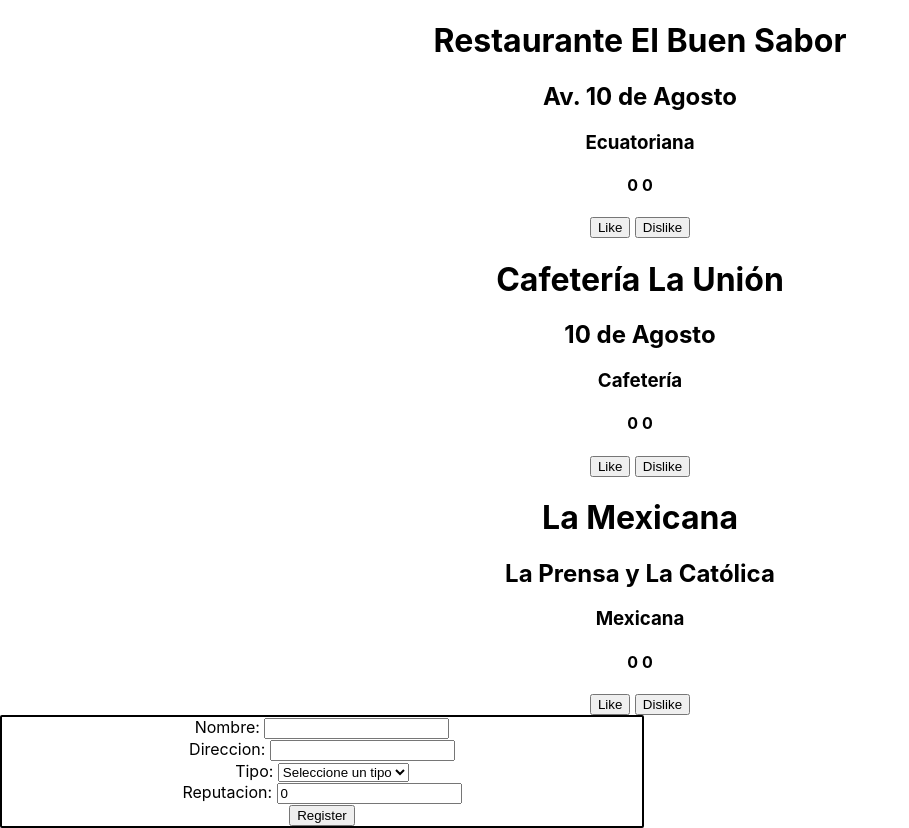
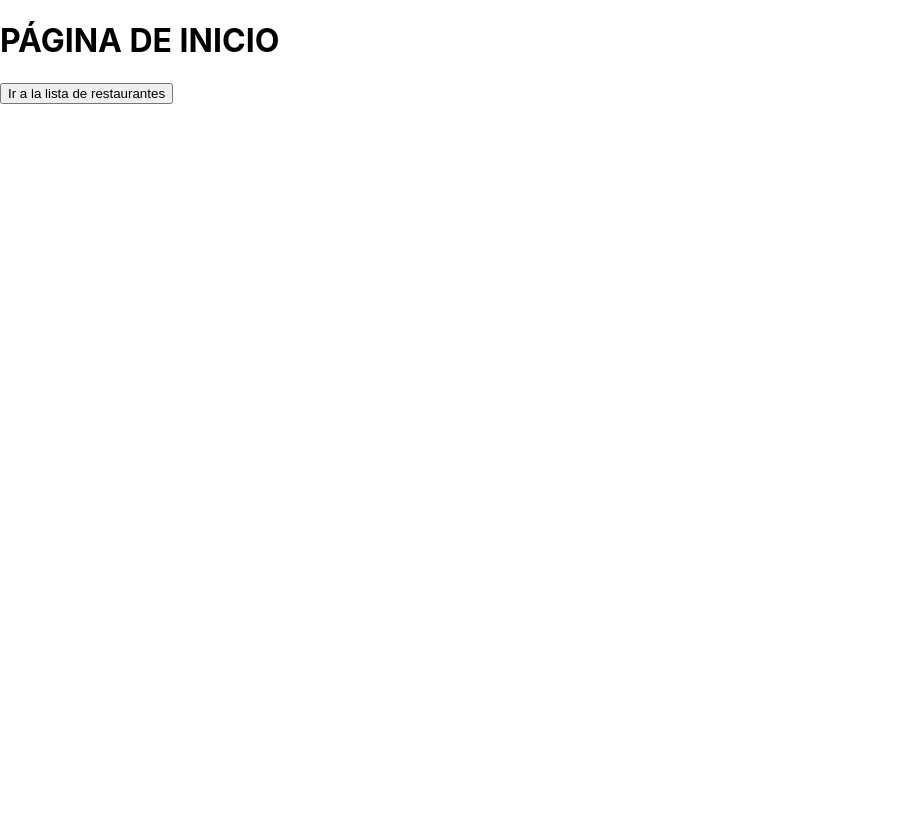
Before and after one commit to dannyguaman/2025-A-Proyecto_de_clase, a React (Create React App) app in the folder nanec_funcional1/: page / in a window 1280 px wide. Shown: the whole page, without its empty margins (0-909 px from the left). After the commit the page ends 800 px from the top, so only its background shows below. Built offline with nearby package versions, Linux system fonts and the light colour scheme.

Commit message:
Rutas, interactivas entre los diferentes elementos

```diff
--- a/nanec_funcional1/package.json
+++ b/nanec_funcional1/package.json
@@ -9,7 +9,8 @@
     "@testing-library/user-event": "^13.5.0",
     "react": "^19.1.0",
     "react-dom": "^19.1.0",
-    "react-scripts": "5.0.1",
+    "react-router-dom": "^7.6.2",
+    "react-scripts": "^5.0.1",
     "web-vitals": "^2.1.4"
   },
   "scripts": {
--- a/nanec_funcional1/src/App.js
+++ b/nanec_funcional1/src/App.js
@@ -1,10 +1,20 @@
 import './App.css';
 import React from 'react';
 import ListaRestaurantes from './componentes/listaRestaurantes';
+import Form from './componentes/form';
+import { BrowserRouter, Routes, Route } from 'react-router-dom';
+import Inicio from './componentes/Inicio';
+
 
 function App() {
   return (
-    <ListaRestaurantes />
+    <BrowserRouter>
+    <Routes>
+      <Route path={"/"} element={<Inicio />}/>
+      <Route path={"/restaurantes"} element={<ListaRestaurantes />}/>
+      <Route path={"/formulario"} element={<Form />}/>
+    </Routes>
+    </BrowserRouter>
   );
 }
 
--- /dev/null
+++ b/nanec_funcional1/src/componentes/Inicio.jsx
@@ -0,0 +1,17 @@
+import React from 'react';
+import { useNavigate } from 'react-router-dom';
+
+const Inicio = () => {
+    const navegador = useNavigate();
+    const handleLogin =() => {
+        navegador("/restaurantes");
+    }
+  return (
+    <div>
+    <h1> PÁGINA DE INICIO </h1>
+    <button onClick={handleLogin}>Ir a la lista de restaurantes</button>
+    </div>
+  );
+};
+
+export default Inicio;
```
Also changed, not shown: 1 other file (tests, documents, lock files or other folders).
